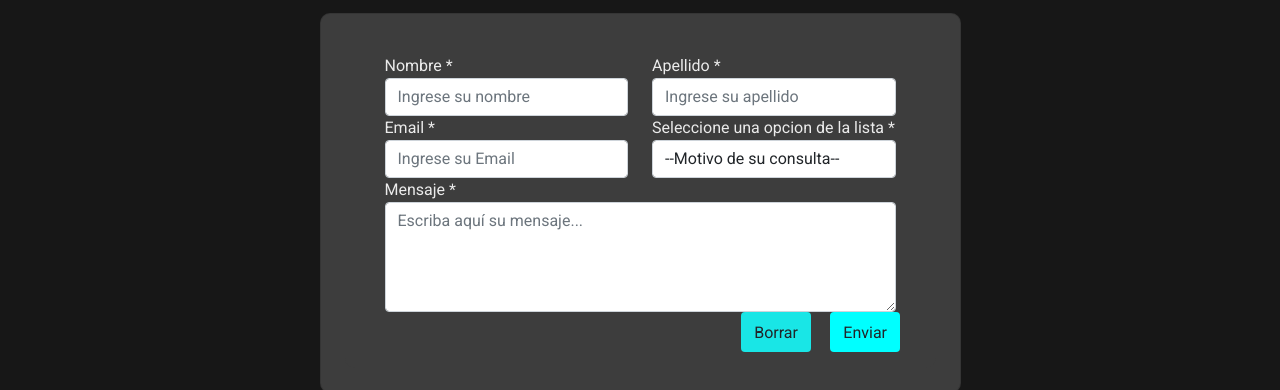
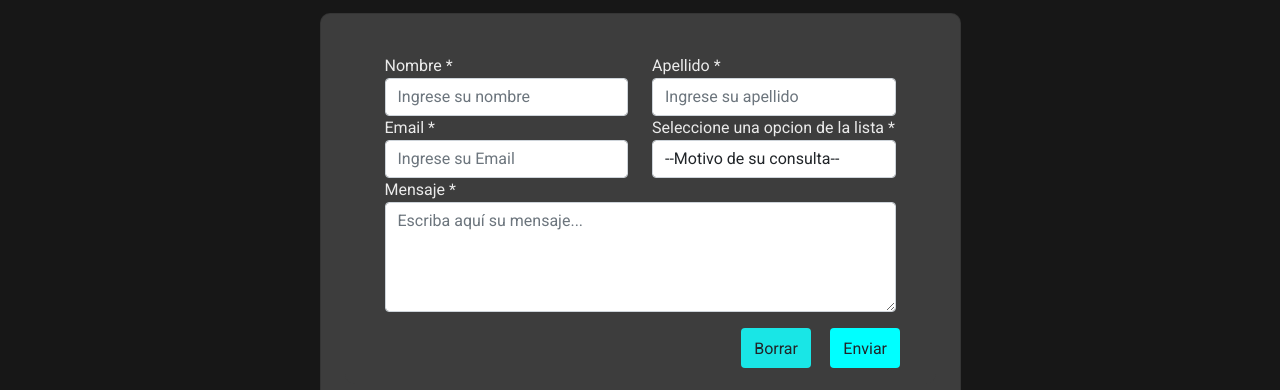
Before and after one commit to Teodes/Coder, a website: page pages/contacto.html in a window 1280 px wide. Shown: the part 229-619 px from the top of the page. Drawn offline with nearby package versions, Linux system fonts and the light colour scheme.

Commit message:
Added padding to contact buttons

```diff
--- a/pages/contacto.html
+++ b/pages/contacto.html
@@ -222,7 +222,7 @@
                         </div>
                       </div>
                     </div>
-                    <div class="row justify-content-end">
+                    <div class="row justify-content-end contact-btn">
                       <div class="col-md-2">
                         <input
                           type="reset"
--- a/scss/main.scss
+++ b/scss/main.scss
@@ -16,6 +16,12 @@ body,
 .modal-content {
   background-color: $bg-dark;
   color: $color-text;
+}
+
+.contact-btn {
+  div {
+    margin-top: 1rem;
+  }
 }
 
 .card-hover {
```
Also changed, not shown: css/main.css.
